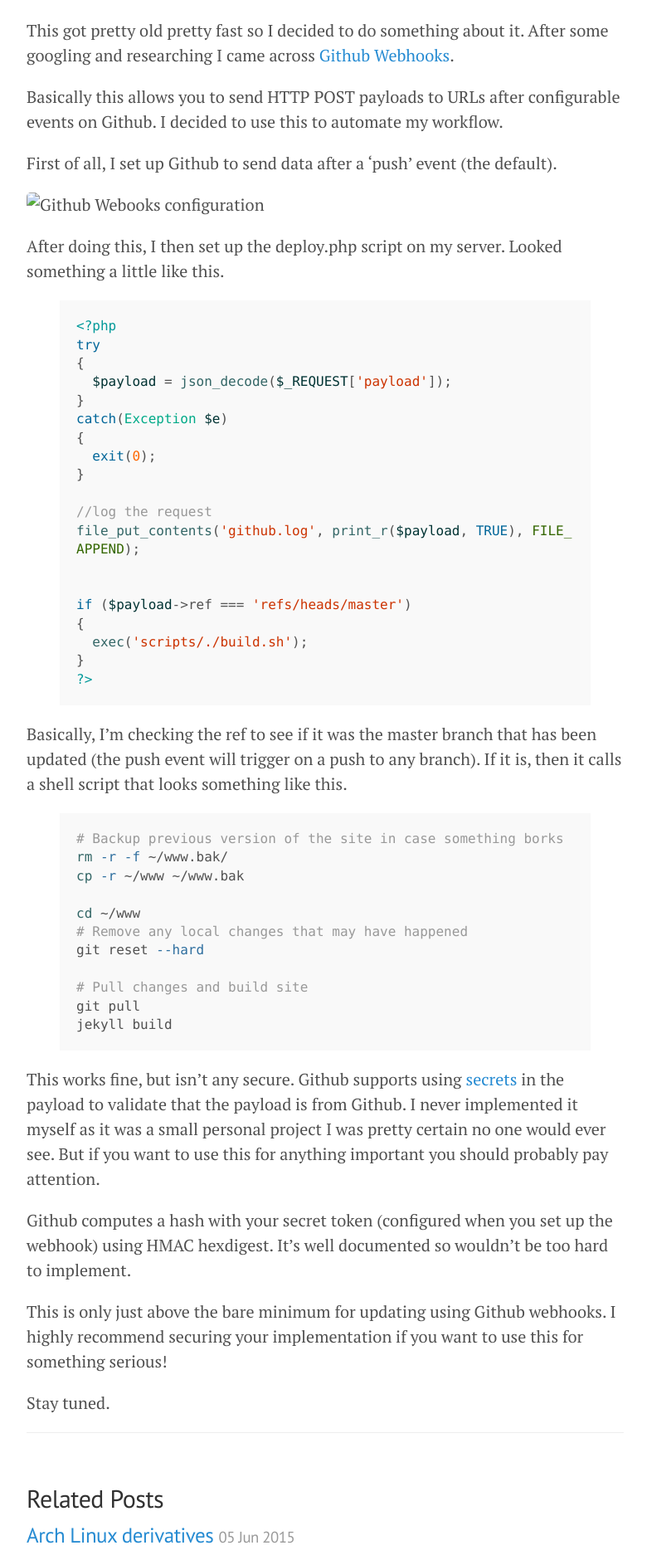
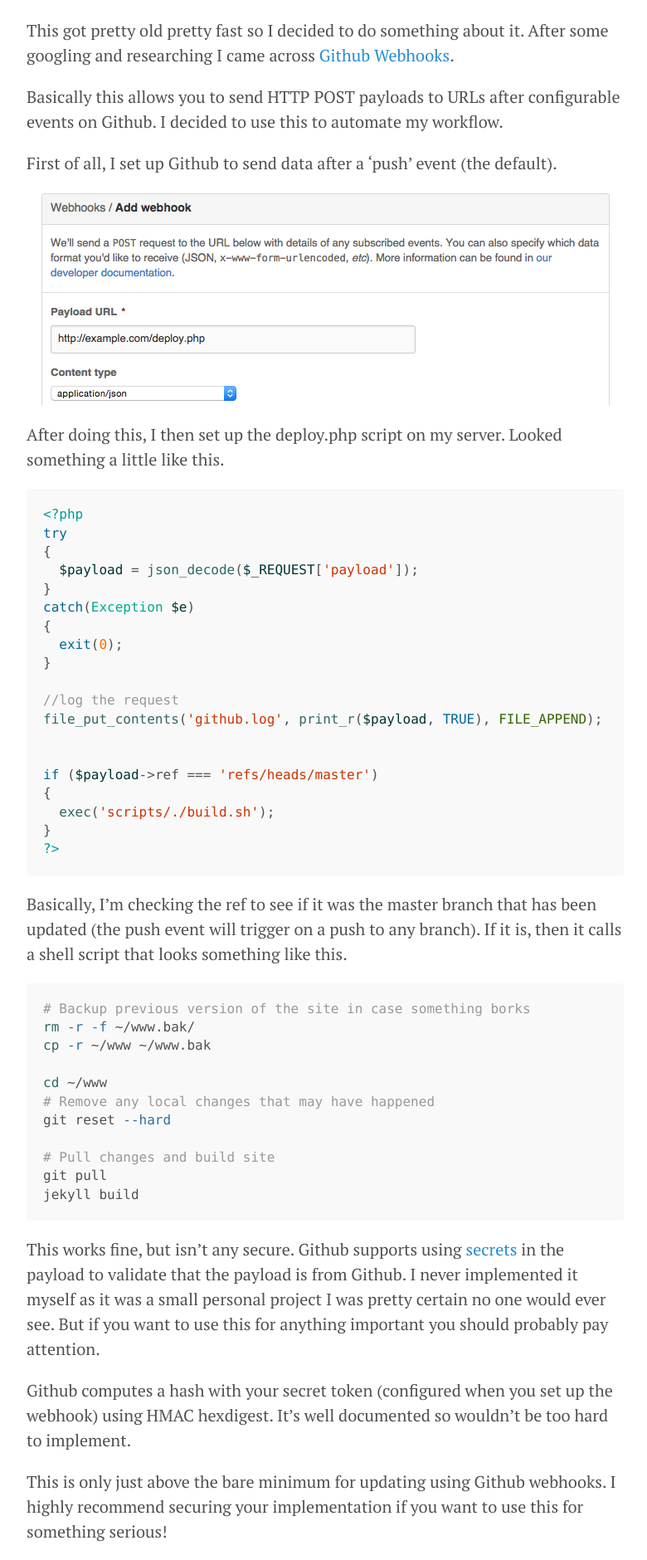
Before and after one commit to JacobMillward/blog, a Jekyll site: the page built from _posts/2015-01-27-Updating-a-site-using-Github-Webhooks.md, in a window 1280 px wide. Shown: the part 496-2376 px from the top of the page at 83% size, without its empty margins (248-1028 px from the left). Built offline with Jekyll 4.4.1, drawn with Linux system fonts in a browser that asks for light colours; comment, search, counter and statistics services are not loaded.

Commit message:
Change to using Github flavour syntax highlighting

````diff
--- a/_posts/2015-01-27-Updating-a-site-using-Github-Webhooks.md
+++ b/_posts/2015-01-27-Updating-a-site-using-Github-Webhooks.md
@@ -19,10 +19,10 @@
 
 First of all, I set up Github to send data after a 'push' event (the default).
 
-![Github Webooks configuration](img/posts/2015-01-27/webhooks.png "Webhooks Configuration")
+![Github Webooks configuration](/img/posts/2015-01-27/webhooks.png "Webhooks Configuration")
 
 After doing this, I then set up the deploy.php script on my server. Looked something a little like this.
-{% highlight php %}
+``` php
 <?php
 try
 {
@@ -42,10 +42,9 @@
   exec('scripts/./build.sh');
 }
 ?>
-{% endhighlight %}
-
+```
 Basically, I'm checking the ref to see if it was the master branch that has been updated (the push event will trigger on a push to any branch). If it is, then it calls a shell script that looks something like this.
-{% highlight bash %}
+``` bash
 # Backup previous version of the site in case something borks
 rm -r -f ~/www.bak/
 cp -r ~/www ~/www.bak
@@ -57,7 +56,7 @@
 # Pull changes and build site
 git pull
 jekyll build
-{% endhighlight %}
+```
 
 This works fine, but isn't any secure. Github supports using [secrets](https://developer.github.com/webhooks/securing/) in the payload to validate that the payload is from Github. I never implemented it myself as it was a small personal project I was pretty certain no one would ever see. But if you want to use this for anything important you should probably pay attention.
 
````
Also changed, not shown: _posts/2015-01-10-hacking-the-iKettle.md (+2 -2 lines), _posts/2015-02-06-git-push-to-deploy.md (+2 -2 lines), _posts/2015-06-05-arch-linux-derivatives.md (+4 -4 lines).
